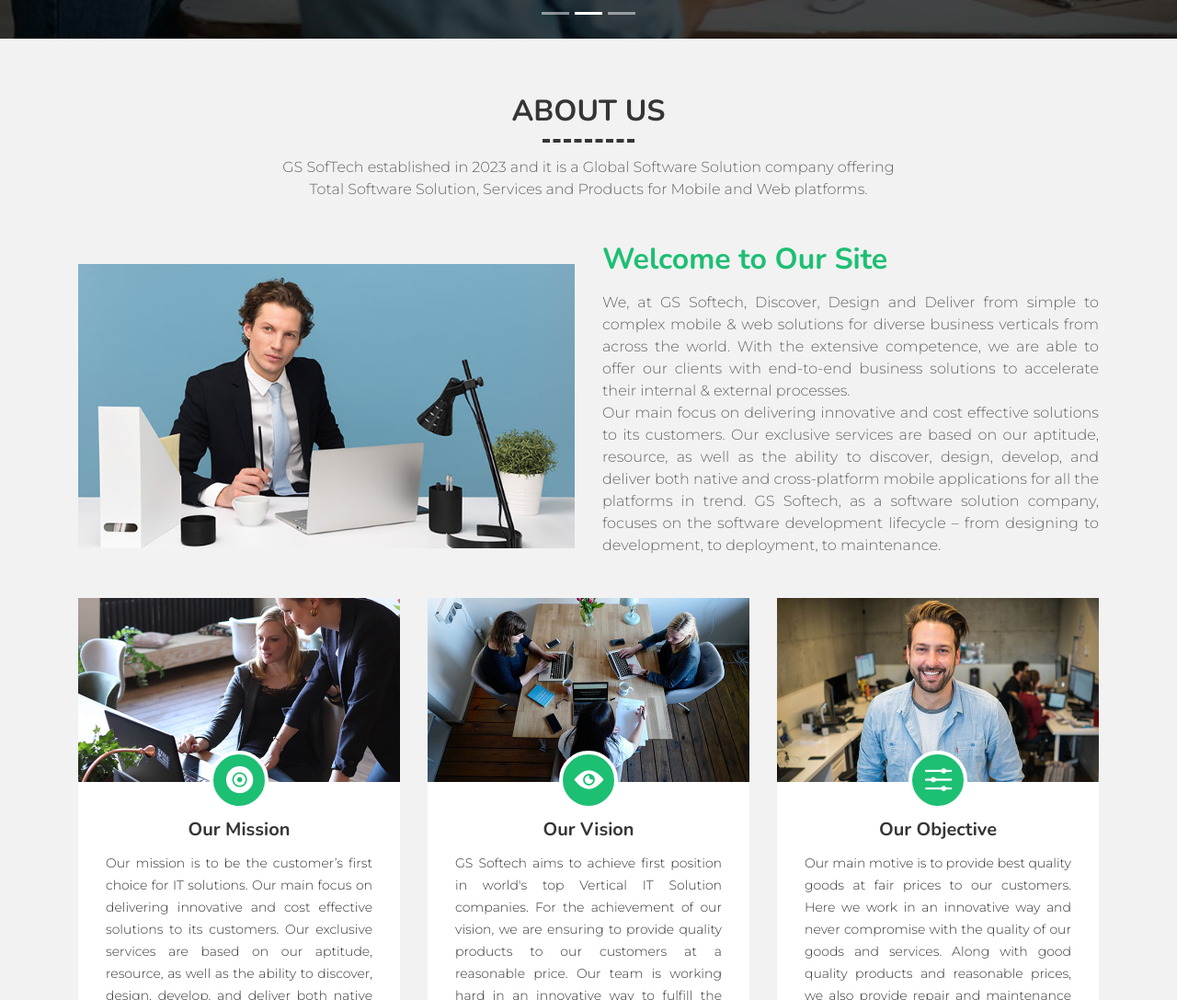
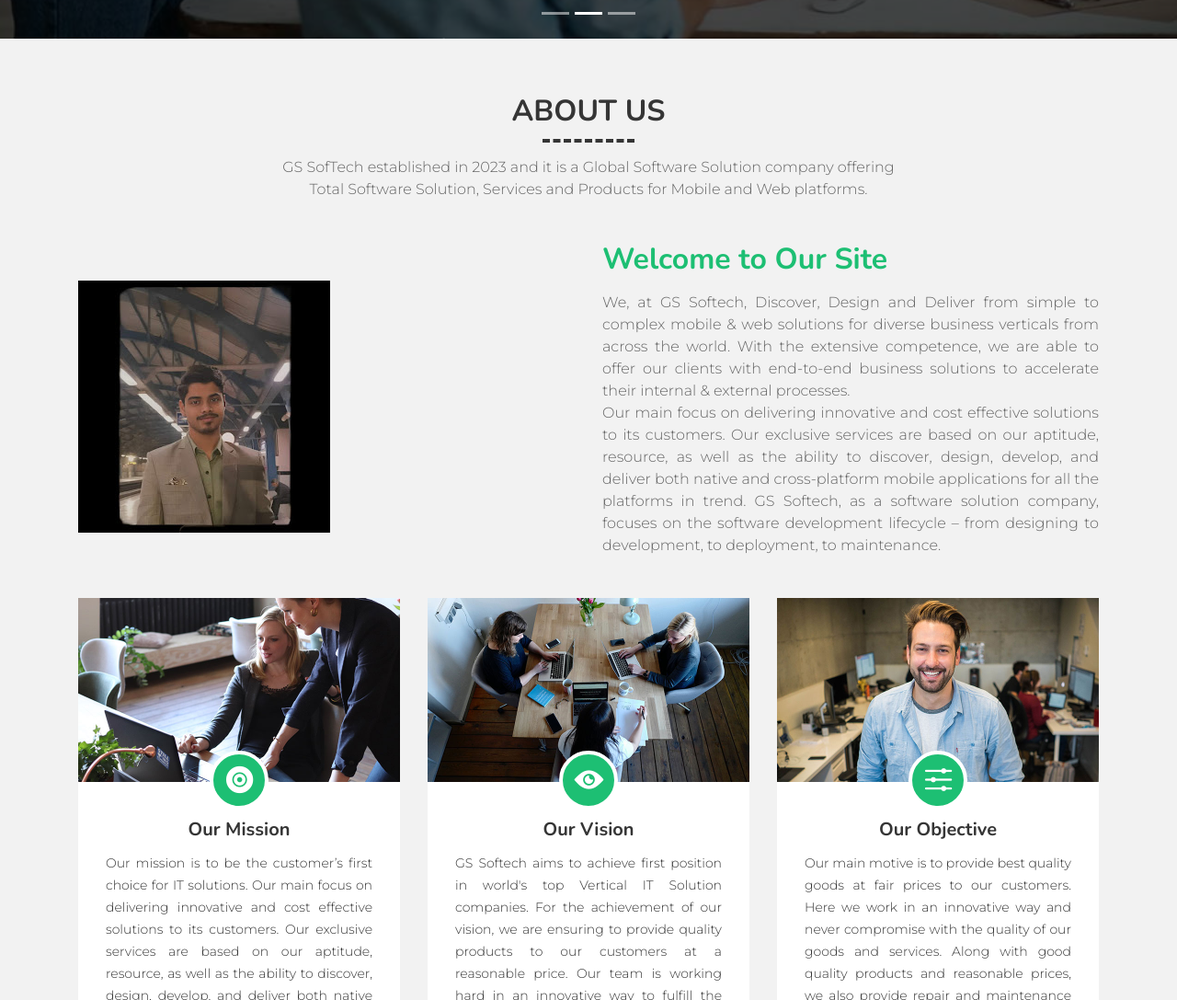
Before and after one commit to shubhambharti/GS-Softech, a plain HTML site: page index.html in a window 1280 px wide. Shown: the part 758-1845 px from the top of the page at 92% size. Drawn offline with nearby package versions, Linux system fonts and the light colour scheme.

Commit message:
Update index.html

```diff
--- a/index.html
+++ b/index.html
@@ -154,7 +154,7 @@
 
         <div class="row align-items-center about-row">
           <div class="col-md-6">
-            <img src="img/about.jpg" alt="" class="img-fluid" />
+            <img src="img/team-1.jpg" alt="" class="img-fluid" />
           </div>
           <div class="col-md-6">
             <h2 class="title"><a href="#">Welcome to Our Site</a></h2>
```
